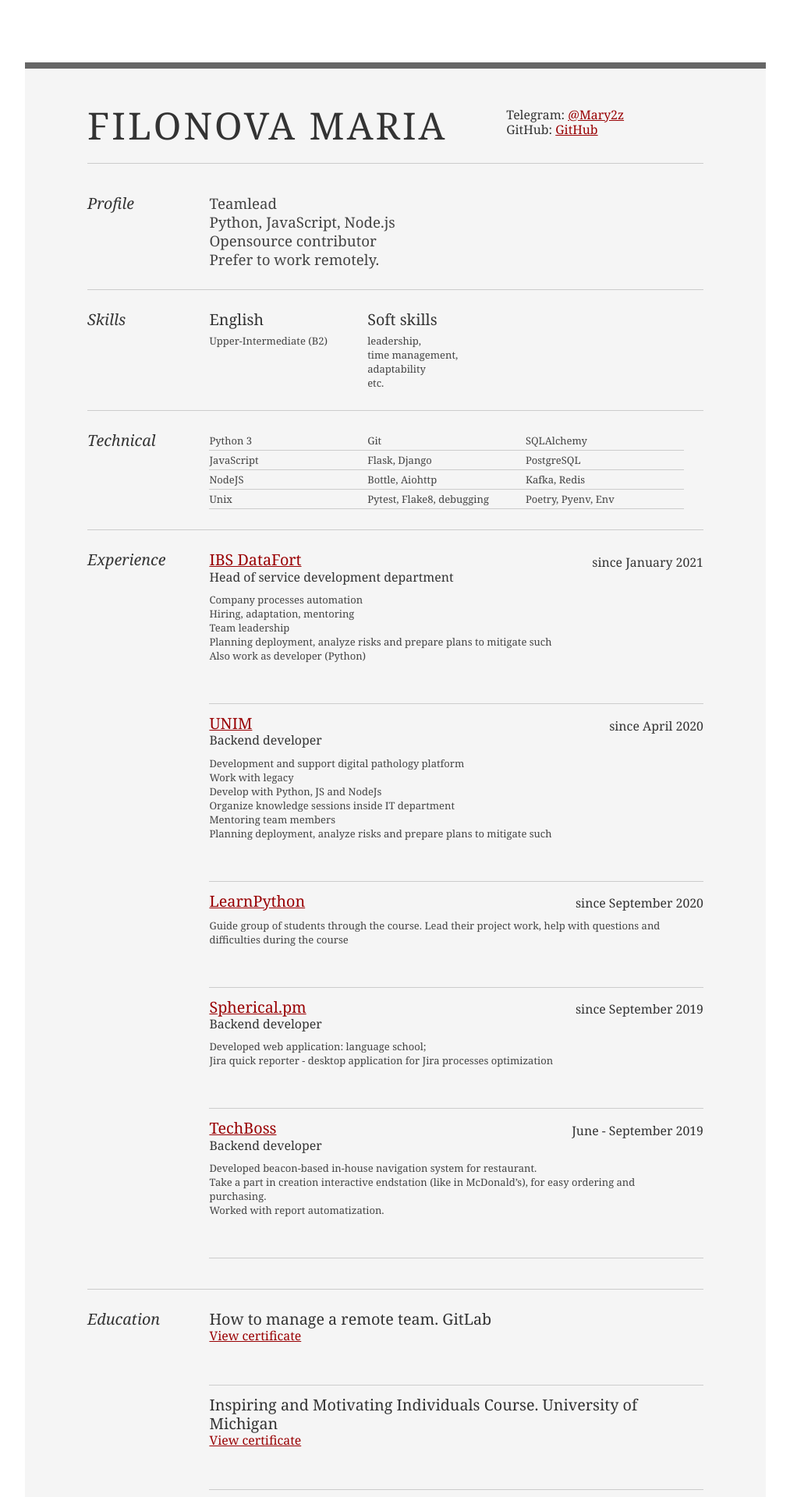
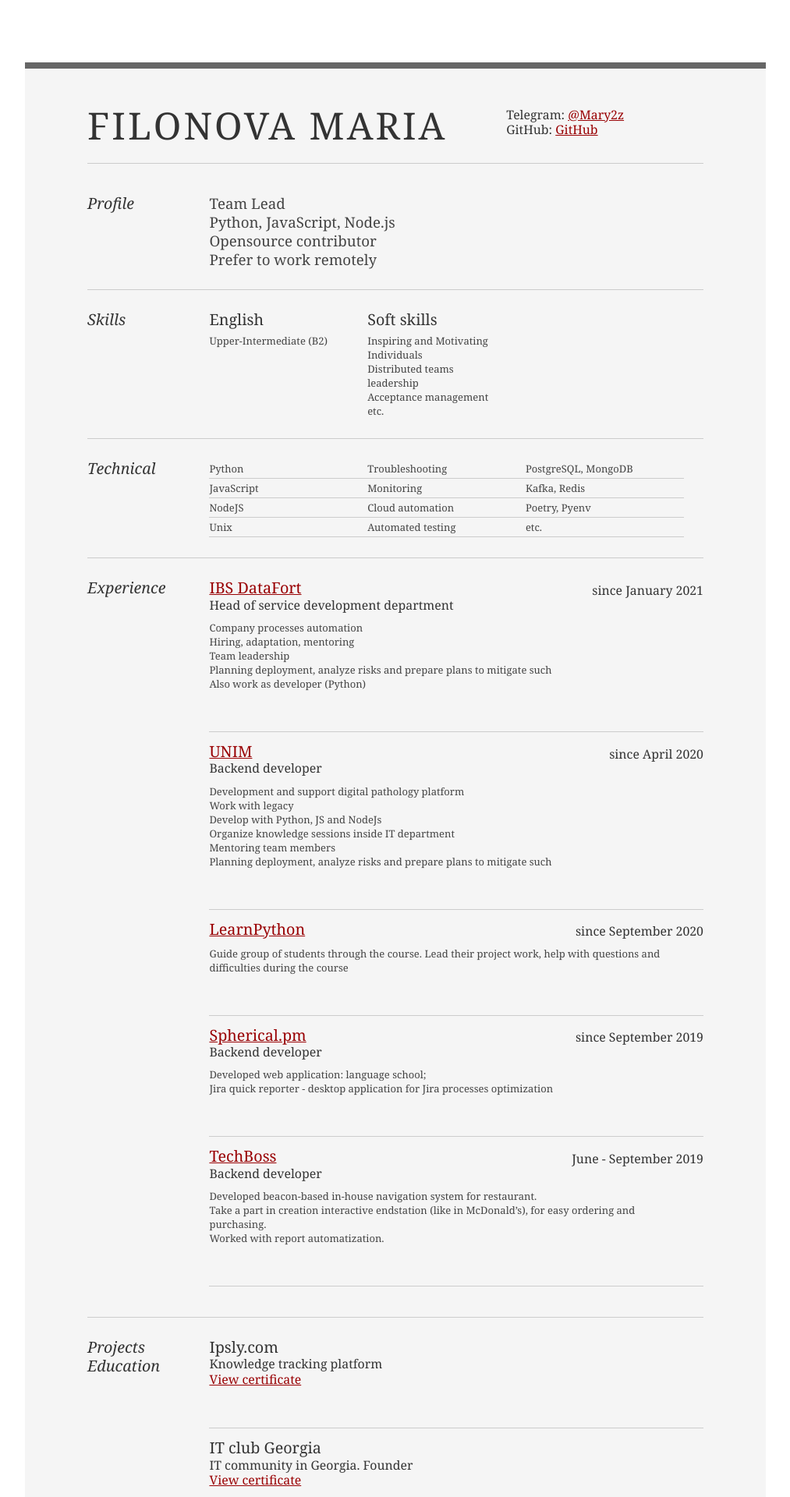
Before and after one commit to Kvm99/filonova.dev, a Django app: page /resume/ in a window 1280 px wide. Shown: the top 1920 px of the page at 78% size, without its empty margins (133-1146 px from the left). Run offline with Django 3.2, Linux system fonts and the light colour scheme.

Commit message:
resume updated

```diff
--- a/resume/templates/resume/srt-resume.html
+++ b/resume/templates/resume/srt-resume.html
@@ -60,10 +60,10 @@
 						</div>
 						<div class="yui-u">
 							<p class="enlarge">
-                                Teamlead<br>
+                                Team Lead<br>
 								Python, JavaScript, Node.js <br>
 								Opensource contributor <br>
-								Prefer to work remotely. <br>
+								Prefer to work remotely <br>
 							</p>
 						</div>
 					</div><!--// .yui-gf -->
@@ -86,8 +86,9 @@
 
 								<div class="talent">
 									<h2>Soft skills</h2>
-									<p>leadership,</p>
-									<p>time management, adaptability</p>
+									<p>Inspiring and Motivating Individuals</p>
+									<p>Distributed teams leadership </p>
+									<p>Acceptance management</p>
                                     <p>etc.</p>
 								</div>
 						</div>
@@ -99,7 +100,7 @@
 						</div>
 						<div class="yui-u">
 							<ul class="talent">
-								<li>Python 3</li>
+								<li>Python</li>
 								<li>JavaScript</li>
 								<li>NodeJS</li>
 								<li>Unix</li>
@@ -107,18 +108,17 @@
 							</ul>
 
 							<ul class="talent">
-								<li>Git</li>
-								<li>Flask, Django</li>
-								<li>Bottle, Aiohttp</li>
-								<li>Pytest, Flake8, debugging</li>
+								<li>Troubleshooting</li>
+								<li>Monitoring</li>
+								<li>Cloud automation</li>
+								<li>Automated testing</li>
 							</ul>
 
 							<ul class="talent">
-								<li>SQLAlchemy</li>
-								<li>PostgreSQL</li>
+								<li>PostgreSQL, MongoDB</li>
 								<li>Kafka, Redis</li>
-								<li>Poetry, Pyenv, Env</li>
-
+								<li>Poetry, Pyenv</li>
+								<li>etc.</li>
 							</ul>
 
 						</div>
@@ -186,6 +186,35 @@
 						</div><!--// .yui-u -->
 					</div><!--// .yui-gf -->
 
+					<div class="yui-gf">
+
+						<div class="yui-u first">
+							<h2>Projects</h2>
+						</div><!--// .yui-u -->
+
+						<div class="yui-u">
+							<div class="job">
+								<h2>Ipsly.com</h2>
+								<h3>Knowledge tracking platform</h3>
+								<h3><a href="https://ipsly.com/">View certificate</a></h3>
+								<p>
+                                </p>
+							</div>
+                            <div class="job">
+								<h2>IT club Georgia</h2>
+								<h3>IT community in Georgia. Founder</h3>
+								<h3><a href="https://it-club.ge/">View certificate</a></h3>
+								<p>
+                                </p>
+							</div>
+                            <div class="job">
+								<h2>Moscow Python</h2>
+								<h3>Mentor, pre-course creatror</h3>
+								<h3><a href="https://learn.python.ru/">View certificate</a></h3>
+								<p>
+                                </p>
+							</div>
+                        </div>
 
                     <div class="yui-gf">
 
@@ -194,14 +223,23 @@
 						</div><!--// .yui-u -->
 
 						<div class="yui-u">
+							<div class="job">
+								<h2>Team Lead. OTUS</h2>
+								<h3>2021</h3>
+								<h3><a href="https://otus.ru/certificate/c992062aa192444088381922f7f7e768/">View certificate</a></h3>
+								<p>
+                                </p>
+							</div>
                             <div class="job">
 								<h2>How to manage a remote team. GitLab</h2>
+								<h3>2021</h3>
 								<h3><a href="https://coursera.org/share/b0a80a38778b1ffd545424e503887470">View certificate</a></h3>
 								<p>
                                 </p>
 							</div>
                             <div class="job">
 								<h2>Inspiring and Motivating Individuals Course. University of Michigan</h2>
+								<h3>2020</h3>
 								<h3><a href="https://coursera.org/share/a126b88cda0be7ec5294f12afe5b9b9e">View certificate</a></h3>
 								<p>
                                 </p>
```
